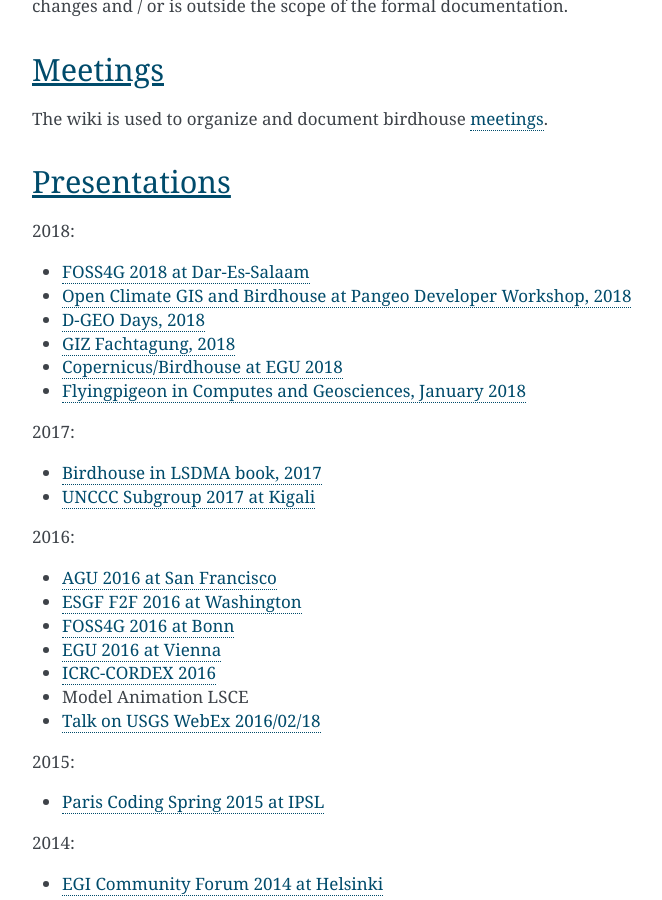
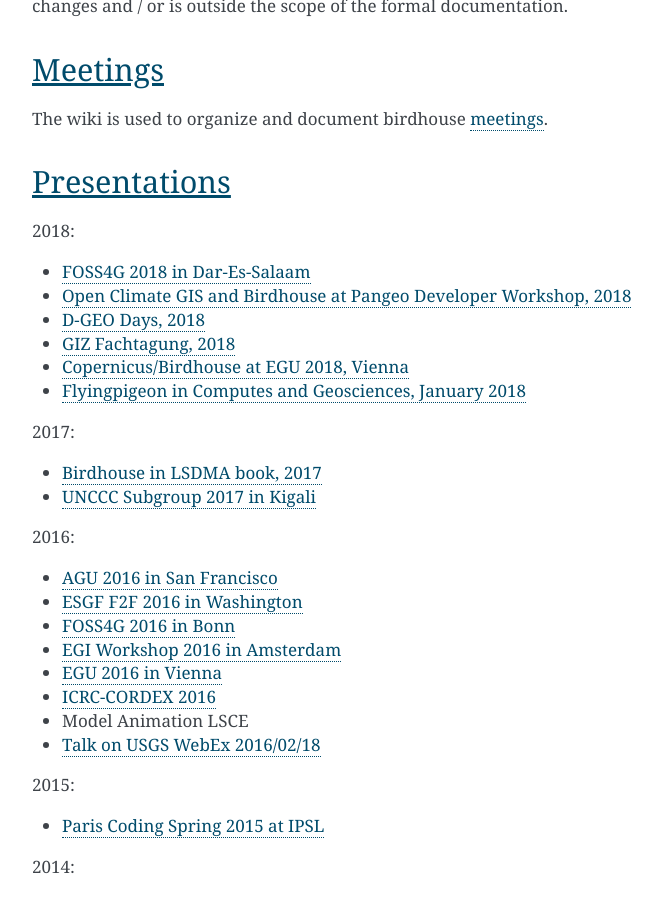
Before and after one commit to bird-house/birdhouse-docs, a Sphinx documentation site: the page built from docs/source/communication.rst, in a window 1280 px wide and 900 px high, scrolled down 793 px. Shown: the whole window, without its empty margins (388-1050 px from the left). Built offline with Sphinx 7.4.7, drawn with Linux system fonts in a browser that asks for light colours.

Commit message:
added egi link to presentations + typos

```diff
--- a/docs/source/communication.rst
+++ b/docs/source/communication.rst
@@ -49,24 +49,25 @@
 
 2018:
 
-* `FOSS4G 2018 at Dar-Es-Salaam <https://github.com/bird-house/birdhouse-docs/blob/master/slides/birdhouse-foss4g-2018/Hempelmann_foss4g2018.pdf>`_
+* `FOSS4G 2018 in Dar-Es-Salaam <https://github.com/bird-house/birdhouse-docs/blob/master/slides/birdhouse-foss4g-2018/Hempelmann_foss4g2018.pdf>`_
 * `Open Climate GIS and Birdhouse at Pangeo Developer Workshop, 2018 <https://medium.com/pangeo/the-2018-pangeo-developers-workshop-1be359dac33c>`_
 * `D-GEO Days, 2018 <https://github.com/bird-house/birdhouse-docs/tree/master/slides/birdhouse-D-GEO/main.pdf>`_
 * `GIZ Fachtagung, 2018 <https://github.com/bird-house/birdhouse-docs/tree/master/slides/birdhouse-fata2018/main.pdf>`_
-* `Copernicus/Birdhouse at EGU 2018 <https://presentations.copernicus.org/EGU2018-6491_presentation.pdf>`_
+* `Copernicus/Birdhouse at EGU 2018, Vienna <https://presentations.copernicus.org/EGU2018-6491_presentation.pdf>`_
 * `Flyingpigeon in Computes and Geosciences, January 2018 <https://www.sciencedirect.com/science/article/pii/S0098300416302801>`_
 
 2017:
 
 * `Birdhouse in LSDMA book, 2017 <https://publikationen.bibliothek.kit.edu/1000071931>`_
-* `UNCCC Subgroup 2017 at Kigali <https://github.com/bird-house/birdhouse-docs/blob/master/slides/birdhouse-UNCCC/CCNUCC_Kigali2017.pdf>`_
+* `UNCCC Subgroup 2017 in Kigali <https://github.com/bird-house/birdhouse-docs/blob/master/slides/birdhouse-UNCCC/CCNUCC_Kigali2017.pdf>`_
 
 2016:
 
-* `AGU 2016 at San Francisco <http://www.crim.ca/media/publication/fulltext/agu2016_presentation_short_ouranos.pdf>`_
-* `ESGF F2F 2016 at Washington <https://github.com/cehbrecht/birdhouse-esgf-f2f-2016/blob/master/birdhouse-esgf-f2f-2016_dkrz.pdf>`_
-* `FOSS4G 2016 at Bonn <https://github.com/bird-house/birdhouse-docs/blob/master/slides/birdhouse-foss4g-2016/Hempelmann_foss4g2016.pdf>`_
-* `EGU 2016 at Vienna <https://github.com/bird-house/birdhouse-docs/blob/master/slides/birdhouse-egu-2016/EGU-Processing-DKRZ.pdf>`_
+* `AGU 2016 in San Francisco <http://www.crim.ca/media/publication/fulltext/agu2016_presentation_short_ouranos.pdf>`_
+* `ESGF F2F 2016 in Washington <https://github.com/cehbrecht/birdhouse-esgf-f2f-2016/blob/master/birdhouse-esgf-f2f-2016_dkrz.pdf>`_
+* `FOSS4G 2016 in Bonn <https://github.com/bird-house/birdhouse-docs/blob/master/slides/birdhouse-foss4g-2016/Hempelmann_foss4g2016.pdf>`_
+* `EGI Workshop 2016 in Amsterdam <https://github.com/cehbrecht/birdhouse-talk-egi-2016/blob/master/birdhouse-talk-egi-2016.pdf>`_
+* `EGU 2016 in Vienna <https://github.com/bird-house/birdhouse-docs/blob/master/slides/birdhouse-egu-2016/EGU-Processing-DKRZ.pdf>`_
 * `ICRC-CORDEX 2016 <https://github.com/bird-house/birdhouse-docs/blob/master/slides/Hempelmann_CORDEX2016_datatoinformation.pdf>`_
 * Model Animation LSCE
 * `Talk on USGS WebEx 2016/02/18 <https://my.usgs.gov/confluence/pages/viewpage.action?pageId=542482181>`_
```
